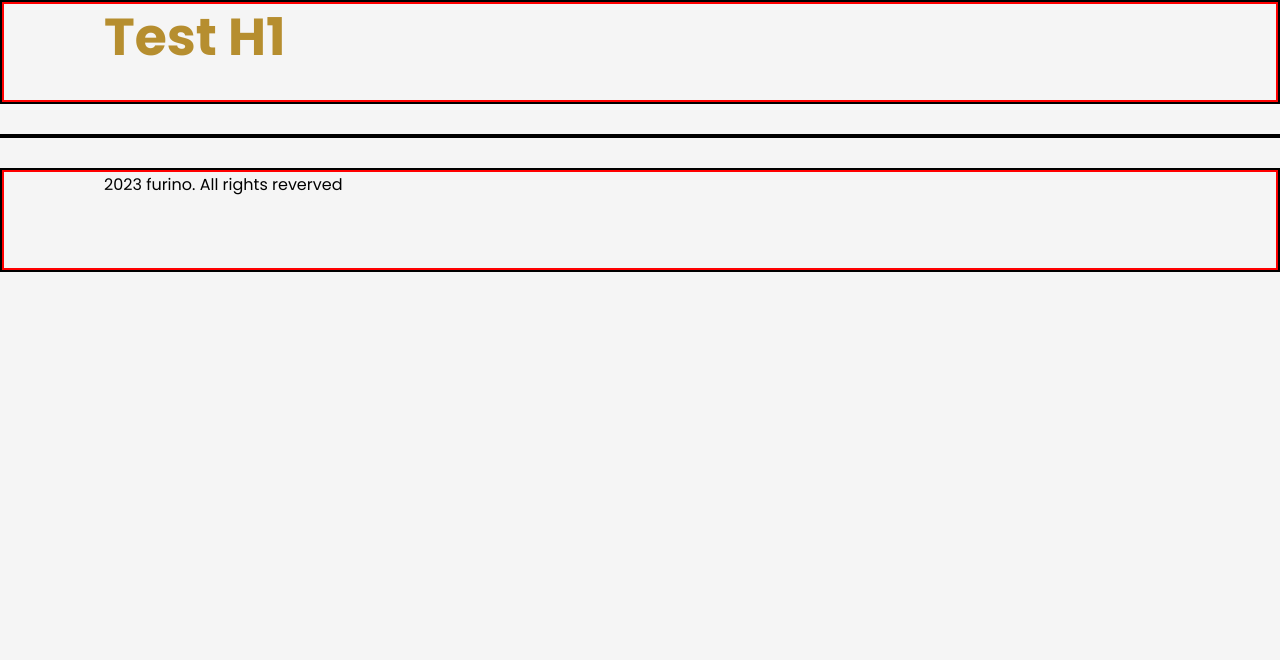
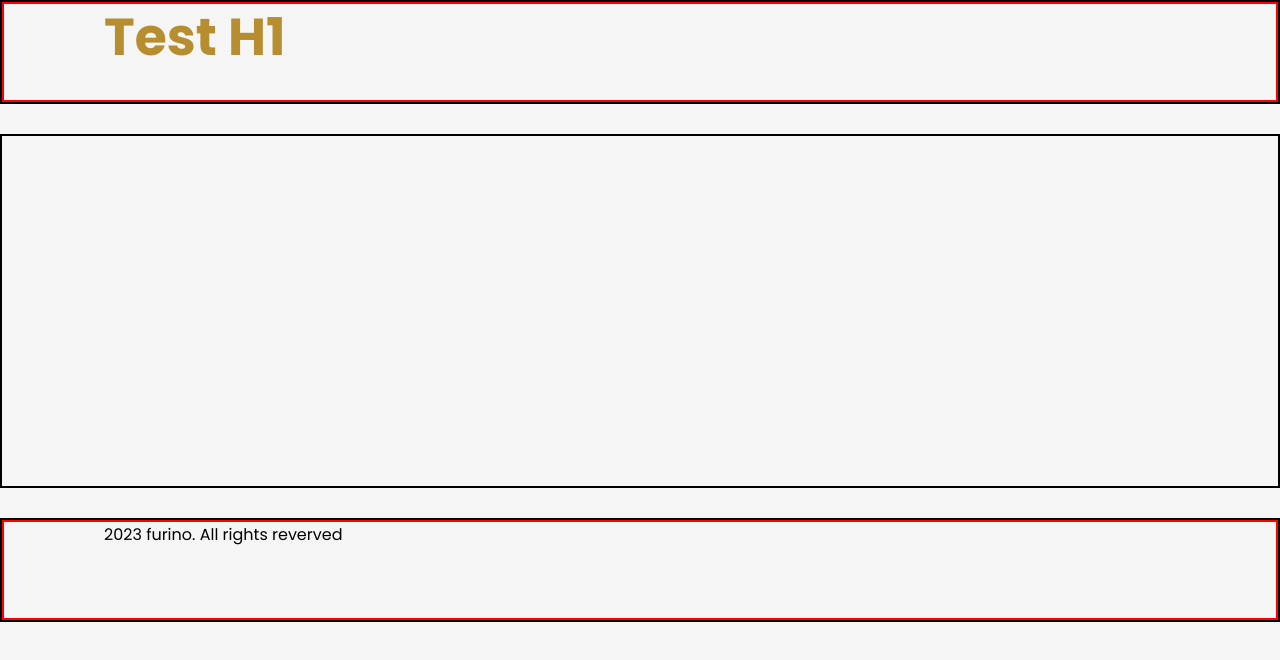
Before and after one commit to Hannalysis/furniture-site-implementation, a React (Vite) app: page / in a window 1280 px wide. Shown: the top 660 px of the page. Built offline with nearby package versions, Linux system fonts and the light colour scheme.

Commit message:
debug(styling): Basic Home component with PH property for testing

```diff
--- a/src/App.tsx
+++ b/src/App.tsx
@@ -1,12 +1,13 @@
 import './App.css'
 import { Layout } from "../src/Layout/Layout"
+import { Home } from "./pages/Home/Home"
 
 function App() {
 
   return (
     <>
     <Layout>
-      <></>
+      <Home />
     </Layout>
     </>
   )
--- a/src/pages/Home/Home.module.css
+++ b/src/pages/Home/Home.module.css
@@ -0,0 +1,4 @@
+.home {
+    /* PH property to check implementation */
+    height: 350px;
+}
--- a/src/pages/Home/Home.tsx
+++ b/src/pages/Home/Home.tsx
@@ -0,0 +1,8 @@
+
+// import { Typography } from "../../components/@ui/Typography/Typography";
+import classes from "./Home.module.css"
+
+export const Home = () => (
+  <section className={classes.home}>
+    </section>
+);
```
